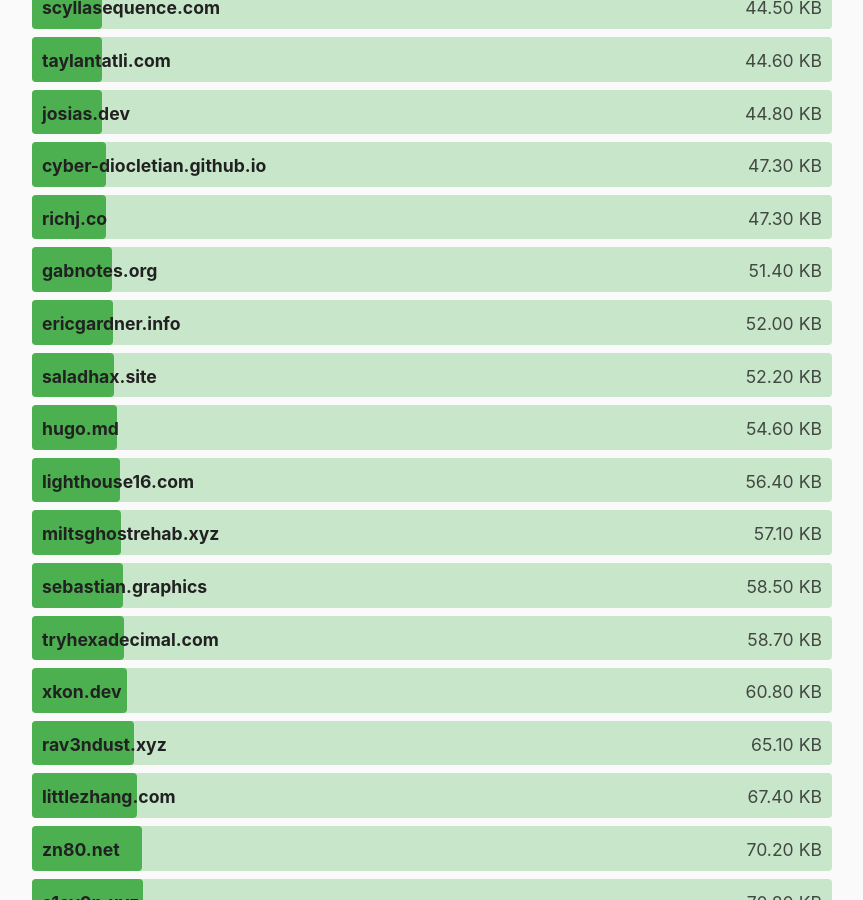
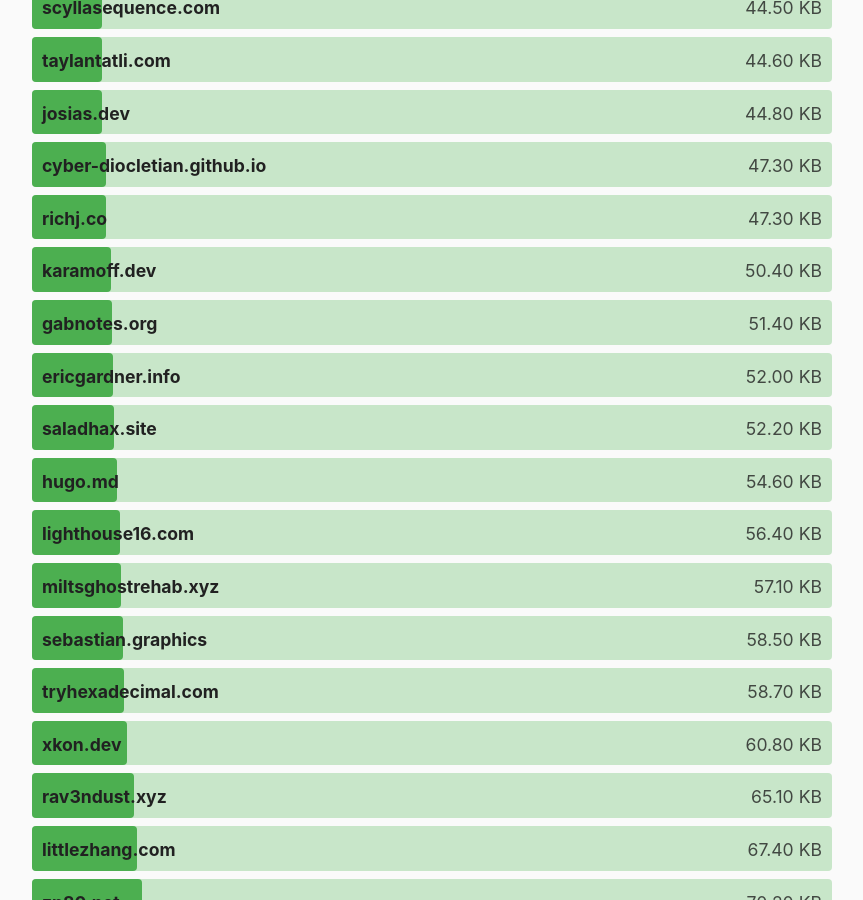
Before and after one commit to kevquirk/512kb.club, a Jekyll site: the page built from index.md, in a window 1280 px wide and 900 px high, scrolled down 7400 px. Shown: the whole window, without its empty margins (208-1071 px from the left). Built offline with Jekyll 4.4.1, drawn with Linux system fonts in a browser that asks for light colours.

Commit message:
Update karamoff.dev

```diff
--- a/_data/sites.yml
+++ b/_data/sites.yml
@@ -629,9 +629,9 @@
   last_checked: 2021-05-17
 
 - domain: karamoff.dev
-  url: https://karamoff.dev//
-  size: 94.7
-  last_checked: N/A
+  url: https://karamoff.dev/
+  size: 50.4
+  last_checked: 2021-06-05
 
 - domain: karl.berlin
   url: https://www.karl.berlin/
```
